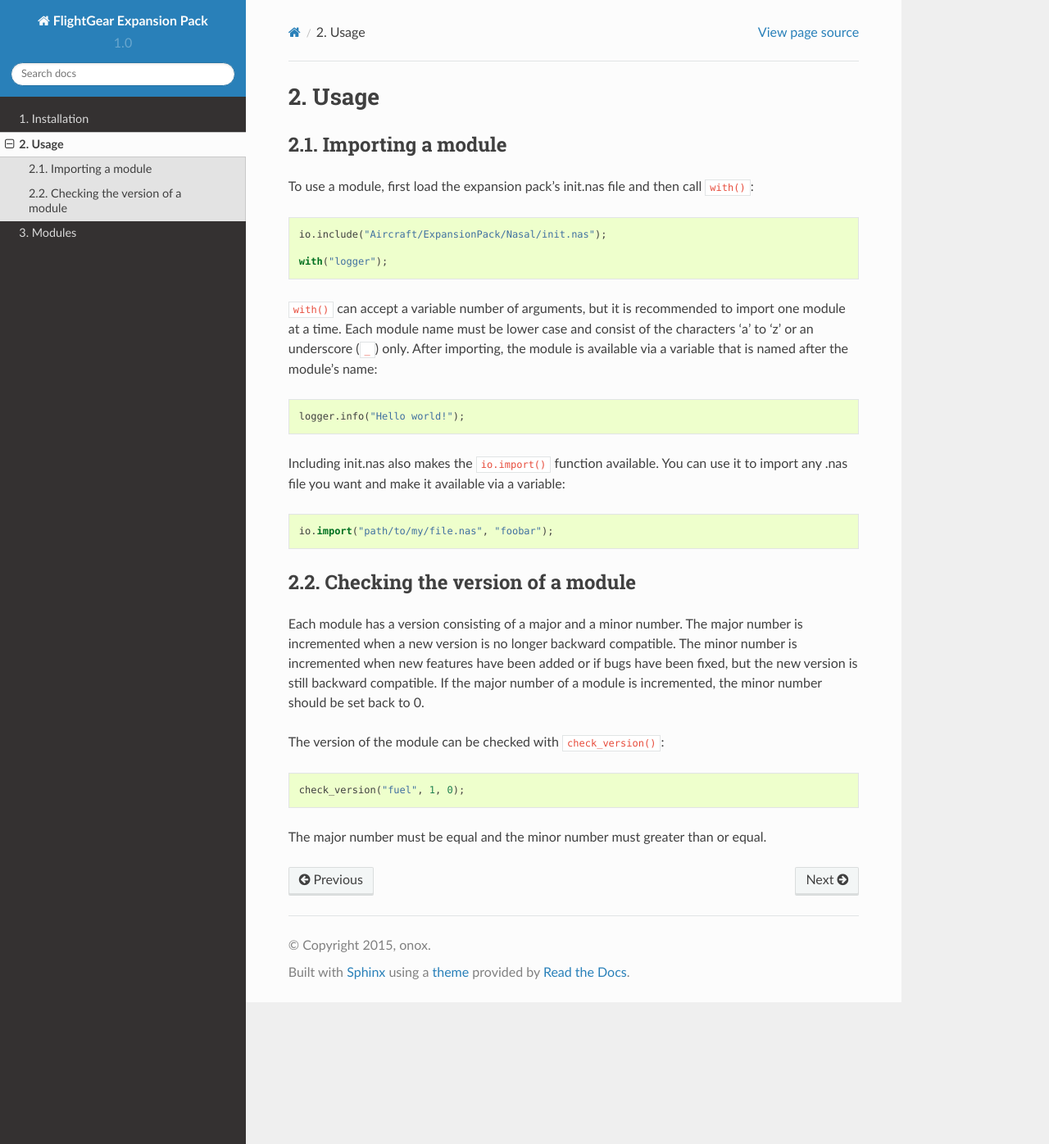
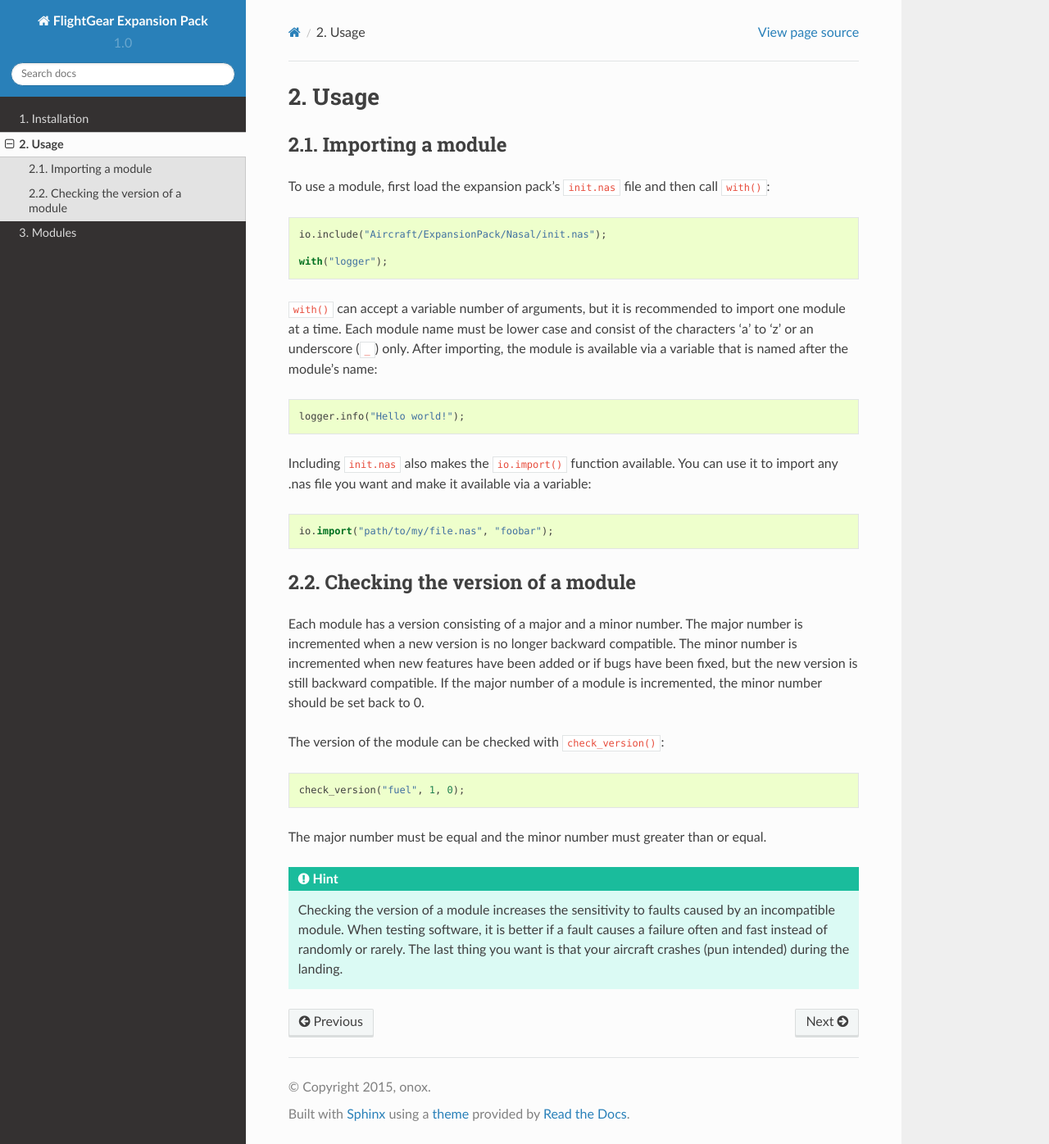
Before and after one commit to FGMEMBERS/ExpansionPack, a Sphinx documentation site: the page built from doc/source/usage.rst, in a window 1280 px wide and 1396 px high. Shown: the whole window at 82% size. Built offline with Sphinx 7.4.7 and the Read the Docs theme 2.0.0, drawn with Linux system fonts in a browser that asks for light colours.

Commit message:
documentation: Add hint to usage section

```diff
--- a/doc/source/usage.rst
+++ b/doc/source/usage.rst
@@ -4,7 +4,8 @@ Usage
 Importing a module
 ------------------
 
-To use a module, first load the expansion pack's init.nas file and then call ``with()``:
+To use a module, first load the expansion pack's ``init.nas`` file and
+then call ``with()``:
 
 .. code-block:: javascript
 
@@ -12,13 +13,19 @@ To use a module, first load the expansion pack's init.nas file and then call ``w
 
     with("logger");
 
-``with()`` can accept a variable number of arguments, but it is recommended to import one module at a time. Each module name must be lower case and consist of the characters 'a' to 'z' or an underscore (``_``) only. After importing, the module is available via a variable that is named after the module's name:
+``with()`` can accept a variable number of arguments, but it is recommended
+to import one module at a time. Each module name must be lower case and
+consist of the characters 'a' to 'z' or an underscore (``_``) only. After
+importing, the module is available via a variable that is named after the
+module's name:
 
 .. code-block:: javascript
 
     logger.info("Hello world!");
 
-Including init.nas also makes the ``io.import()`` function available. You can use it to import any .nas file you want and make it available via a variable:
+Including ``init.nas`` also makes the ``io.import()`` function available.
+You can use it to import any .nas file you want and make it available via
+a variable:
 
 .. code-block:: javascript
 
@@ -27,7 +34,12 @@ Including init.nas also makes the ``io.import()`` function available. You can us
 Checking the version of a module
 --------------------------------
 
-Each module has a version consisting of a major and a minor number. The major number is incremented when a new version is no longer backward compatible. The minor number is incremented when new features have been added or if bugs have been fixed, but the new version is still backward compatible. If the major number of a module is incremented, the minor number should be set back to 0.
+Each module has a version consisting of a major and a minor number. The
+major number is incremented when a new version is no longer backward
+compatible. The minor number is incremented when new features have been
+added or if bugs have been fixed, but the new version is still backward
+compatible. If the major number of a module is incremented, the minor
+number should be set back to 0.
 
 The version of the module can be checked with ``check_version()``:
 
@@ -36,3 +48,11 @@ The version of the module can be checked with ``check_version()``:
     check_version("fuel", 1, 0);
 
 The major number must be equal and the minor number must greater than or equal.
+
+.. hint::
+
+   Checking the version of a module increases the sensitivity to faults
+   caused by an incompatible module. When testing software, it is better
+   if a fault causes a failure often and fast instead of randomly or rarely.
+   The last thing you want is that your aircraft crashes (pun intended)
+   during the landing.
```
